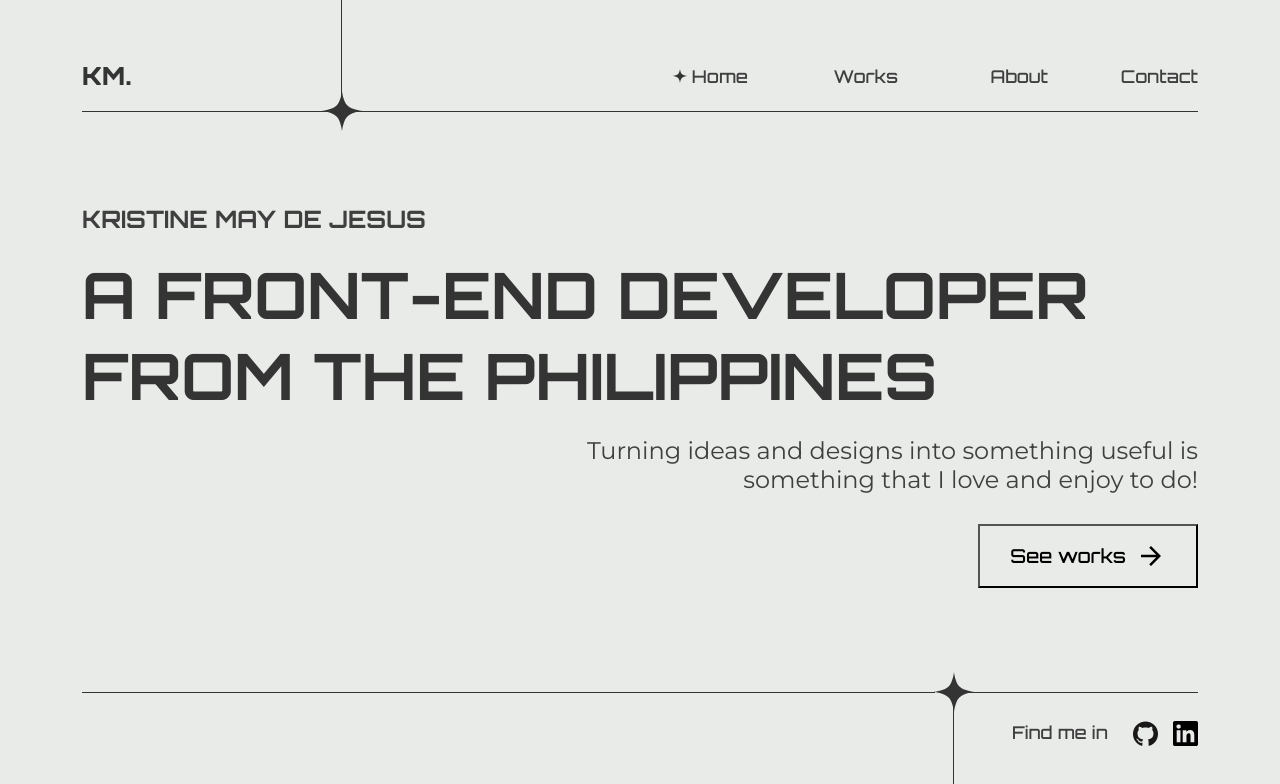
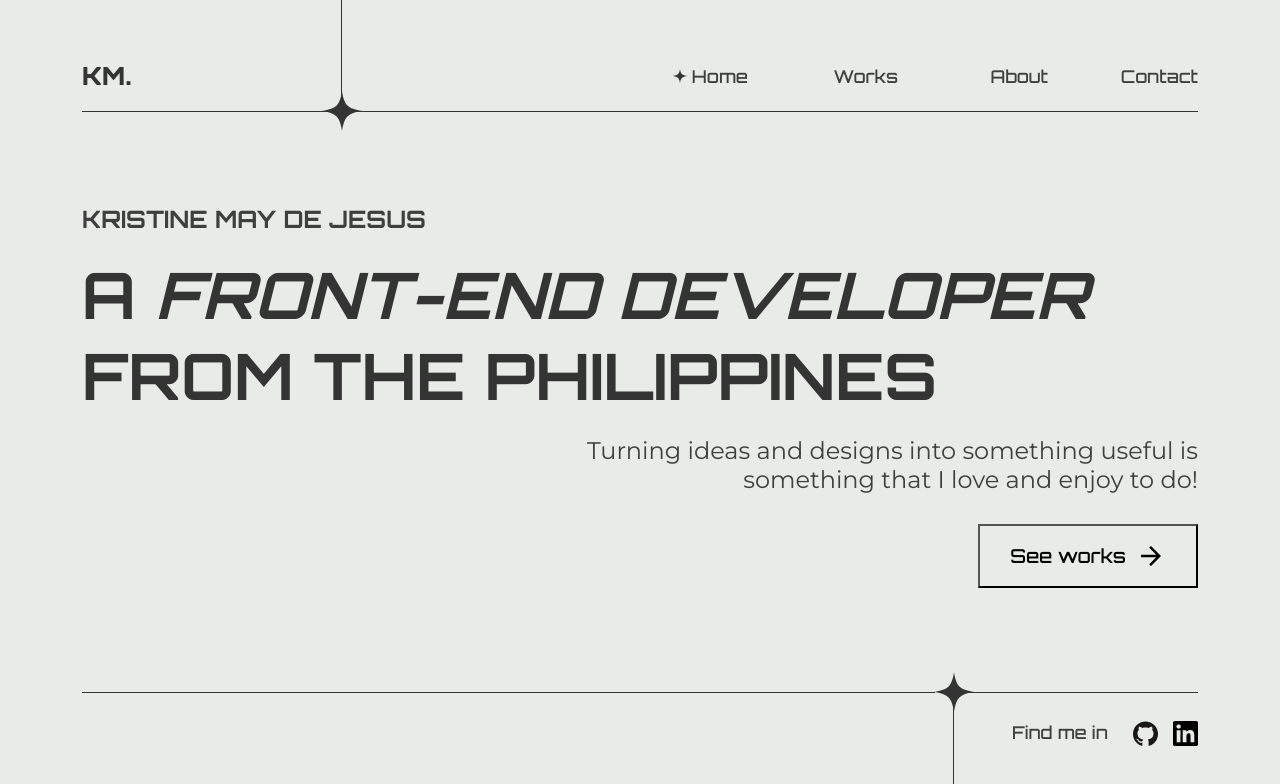
Before and after one commit to sn-tin/frontendkristine, a React (Create React App) app: page / in a window 1280 px wide. Shown: the top 784 px of the page. Built offline with nearby package versions, Linux system fonts and the light colour scheme.

Commit message:
Create separate animation for span text

```diff
--- a/src/components/Home/Home.js
+++ b/src/components/Home/Home.js
@@ -27,11 +27,23 @@ const Home = () => {
             x: 0,
             transition: {
                 type: 'spring',
-                duration: 0.8
+                duration: 0.8,
+                when: 'beforeChildren'
+            },
+        },
+    }
+
+    const spanAnimate = {
+        start: {
+            fontStyle: 'normal'
+        },
+        end: {
+            fontStyle: 'italic',
+            transition: {
+                delay: 0.7
             }
         }
     }
-
 
     return (
         <section id='home'>
@@ -43,7 +55,7 @@ const Home = () => {
                     className="left-aligned"
                 >
                     <p>Kristine May de Jesus</p>
-                    <h1 className='hero-tile'>A <span>front-end developer</span> from the Philippines</h1>
+                    <h1 className='hero-tile'>A <motion.span variants={spanAnimate}>front-end developer</motion.span> from the Philippines</h1>
                 </motion.div>
                 <motion.div
                     variants={rightAnimate}
```
